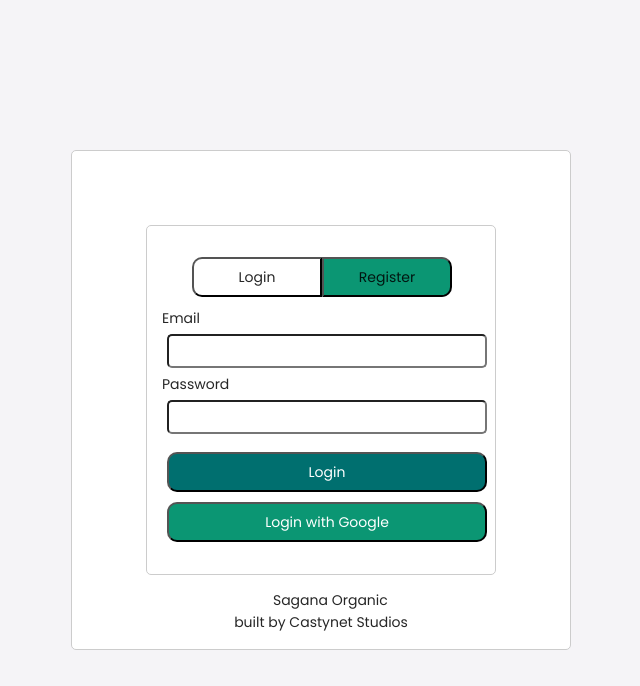
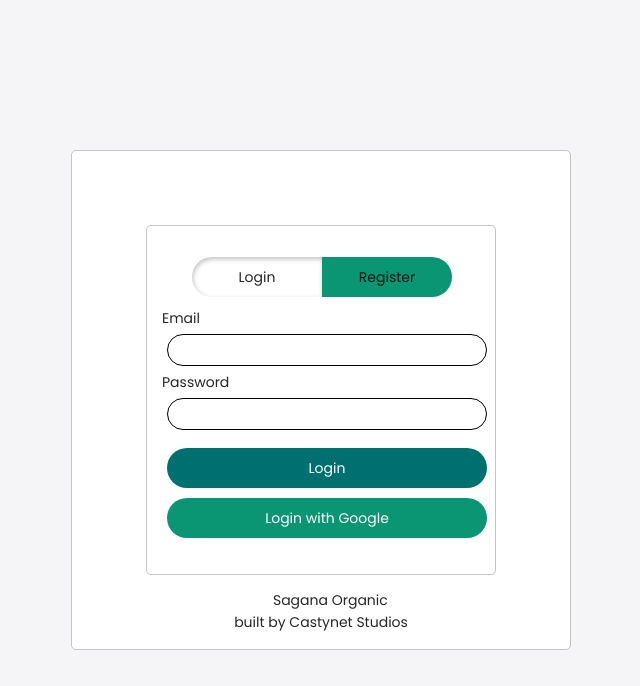
Before and after one commit to castynet-studios/pms-fe, a React (Create React App) app: page /login in a window 1280 px wide. Shown: the top 686 px of the page, without its empty margins (319-959 px from the left). Built offline with nearby package versions, Linux system fonts and the light colour scheme; some icons are missing.

Commit message:
modified styling formats

```diff
--- a/src/components/login/loginComp.jsx
+++ b/src/components/login/loginComp.jsx
@@ -14,13 +14,13 @@ export default function Login() {
                    Email
                 </label>
                 <br />
-                <input type="email" id="email" name="email" />
+                <input className={styles.input} type="email" id="email" name="email" />
                 <br />
                 <label for="password">
                    Password
                 </label>
                 <br />
-                <input type="password" id="password" name="password"/>
+                <input className={styles.input} type="password" id="password" name="password"/>
             </form>
           </div>
           <LoginButton />
--- a/src/components/login/loginStyles.module.scss
+++ b/src/components/login/loginStyles.module.scss
@@ -2,12 +2,13 @@
     margin-left: 30px;
 }
 
-input {
+.input {
     width: 320px;
     height: 30px;
-    border-radius: var(--borderRadius);
+    border-radius: var(--borderRadiusXl);
     padding: 15px;
     margin: 5px;
+    border: 1px solid var(--black);
 }
 div {
     padding-top: 8px;
@@ -20,12 +21,14 @@ div {
     width: 130px;
     height: 40px;
     background-color: var(--white);
-    border-radius: var(--borderRadiusLg) 0px 0px var(--borderRadiusLg);
+    border-radius: var(--borderRadiusXl) 0px 0px var(--borderRadiusXl);
+    box-shadow: inset 1px 2px 5px rgba(0, 0, 0, 0.25);
+    border: 0px;
 }
 .registerBtn {
     width: 130px;
     height: 40px;
-
+    border: 0px;
     background: var(--lightGreen);
-    border-radius: 0px var(--borderRadiusLg) var(--borderRadiusLg) 0px;
+    border-radius: 0px var(--borderRadiusXl) var(--borderRadiusXl) 0px;
 }
--- a/src/elements/Button/loginButtonStyles.module.scss
+++ b/src/elements/Button/loginButtonStyles.module.scss
@@ -1,18 +1,18 @@
-
-
 .login {
     width: 320px;
     height: 40px;
     margin: 5px;
-    border-radius: var(--borderRadiusLg);
+    border-radius: var(--borderRadiusXl);
     background-color: var(--darkGreen);
     color: var(--white);
+    border: 0px;
 }
 .withGoogle {
     width: 320px;
     height: 40px;
     margin: 5px;
-    border-radius: var(--borderRadiusLg);
+    border: 0px;
+    border-radius: var(--borderRadiusXl);
     background-color: var(--lightGreen);
     color: var(--white);
 }
--- a/src/index.scss
+++ b/src/index.scss
@@ -7,6 +7,7 @@
   --borderRadius: 5px;
   --borderRadiusLg: 10px;
   --borderRadiusSm: 3px;
+  --borderRadiusXl: 1000px;
   --lightBlue: #3ccece;
   --lightGreen: #0b9673;
   --darkGreen: #006f6f;
@@ -19,6 +20,7 @@
   --yellow: #ffc700;
   --lime: #c6d800;
   --orange: #ff8a00;
+  --black: #000000;
 }
 
 * {
--- a/src/pages/auth/auth.module.scss
+++ b/src/pages/auth/auth.module.scss
@@ -5,11 +5,11 @@
   top: 50%;
   left: 50%;
   transform: translate(-50%, -50%);
-  border: 1px solid #cccccc;
-  border-radius: 5px;
+  border: 1px solid var(--grey);
+  border-radius: var(--borderRadius);
   height: 500px;
   padding: 15px;
-  background-color: #ffffff;
+  background-color: var(--white);
 }
 .innerdiv {
   width: 350px;
@@ -17,9 +17,9 @@
   top: 50%;
   left: 50%;
   transform: translate(-50%, -50%);
-  border: 1px solid #cccccc;
-  border-radius: 5px;
+  border: 1px solid var(--grey);
+  border-radius: var(--borderRadius);
   height: 350px;
   padding: 15px;
-  background-color: #ffffff;
+  background-color: var(--white);
 }
```
